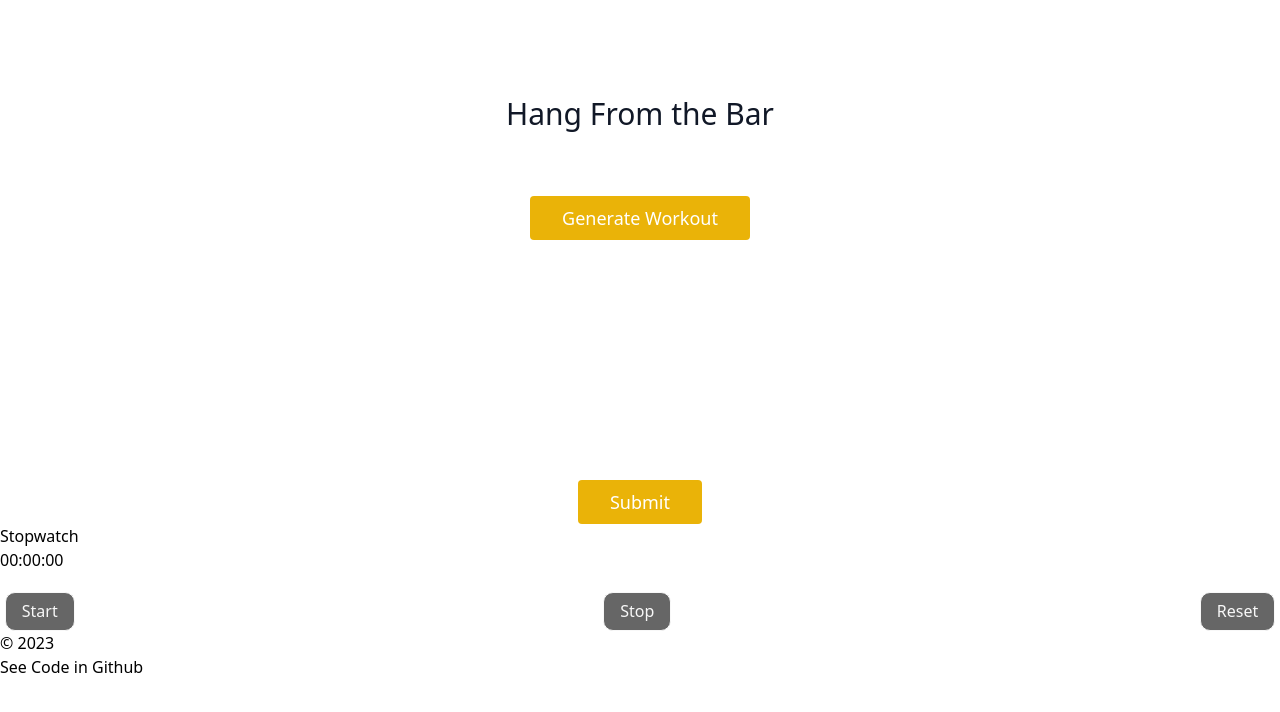
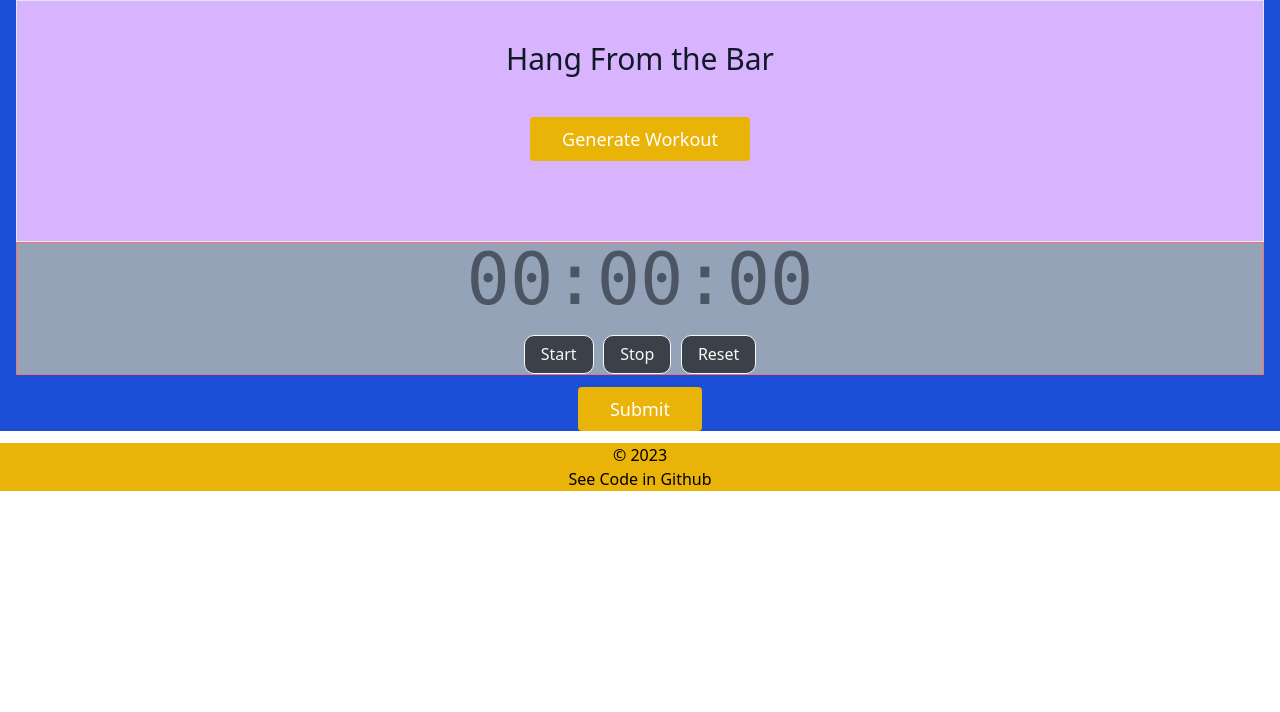
Before and after one commit to Kevindietme/hang-from-the-bar-app, a React (Create React App) app: page / in a window 1280 px wide. Shown: the top 712 px of the page. Built offline with nearby package versions, Linux system fonts and the light colour scheme.

Commit message:
Updating styling and mapping containers

```diff
--- a/src/components/Exercises.jsx
+++ b/src/components/Exercises.jsx
@@ -1,13 +1,10 @@
 import { useEffect, useState } from "react";
 import Stopwatch from "./Stopwatch";
 import Results from "./Results";
-import resetTimer from "./Stopwatch";
-
 
 export default function Exercises() {
   const [exerciseList, setExerciseList] = useState()
   const [message, setMessage] = useState()
-  //const [resultPage, setResultPage] = useState(true)
   const [finalTime, setFinalTime] = useState()
   const [showResult, setShowResult] = useState(false)
 
@@ -72,32 +69,29 @@ export default function Exercises() {
 
 return(
   <>
-    <main>
-
+    <main className="bg-blue-700">
       {showResult
       ? <Results exerciseList={exerciseList} setShowResult={setShowResult} setExerciseList={setExerciseList}/>
       :
-      <section className="text-gray-600 body-font">
+      <section className="text-gray-600 body-font border-blue-400 px-3">
 
-        <div className="button-container">
+        <div className="button-container border-3 px-1 border-purple-500">
 
           <div className="exercise-list">
             <div className="exerciseList">
 
-              <div className="container px-5 py-24 mx-auto">
-                <div className="text-center mb-20">
+              <div className="container px-5 py-10 mx-auto border px-2 bg-purple-300">
+                <div className="text-center mb-10">
                   <h1 className="sm:text-3xl text-2xl font-medium text-center title-font text-gray-900 mb-4">Hang From the Bar</h1>
-                  <button onClick={getExercises} className="flex mx-auto mt-16 text-white bg-yellow-500 border-0 py-2 px-8 focus:outline-none hover:bg-yellow-600 rounded text-lg">Generate Workout</button>
-                </div>
+                  <button onClick={getExercises} className="flex mx-auto mt-10 text-white bg-yellow-500 border-0 py-2 px-8 focus:outline-none hover:bg-yellow-600 rounded text-lg ">Generate Workout</button>
+                  </div>
                 {!exerciseList
                   ? <p className="message">{message}</p>
                   : (<div className="container flex flex-col items-center justify-center w-full mx-auto">
                     {exerciseList.map(exercise => (
                       <div key={exercise.id} className="p-2 sm:w-1/2 w-full">
-                        <div className="bg-gray-100 rounded flex p-4 h-full items-center">
+                        <div className="bg-lime-500 rounded flex p-4 h-full items-center hover:bg-violet-600 active:bg-violet-700 focus:outline-none focus:ring focus:ring-violet-300">
                           <svg fill="none" stroke="currentColor" strokeLinecap="round" strokeLinejoin="round" strokeWidth="3" className="text-yellow-500 w-6 h-6 flex-shrink-0 mr-4" viewBox="0 0 24 24">
-                            <path d="M22 11.08V12a10 10 0 11-5.93-9.14"></path>
-                            <path d="M22 4L12 14.01l-3-3"></path>
                           </svg>
                           <span className="title-font font-medium">{exercise.exerciseType}: {exercise.nameOfExercise}</span>
                         </div>
@@ -106,15 +100,13 @@ return(
                   </div>
                   )}
               </div>
-
-              <button onClick={addResults} className="flex mx-auto mt-16 text-white bg-yellow-500 border-0 py-2 px-8 focus:outline-none hover:bg-yellow-600 rounded text-lg">Submit</button>
+        <Stopwatch setFinalTime={setFinalTime} showResult={showResult}/>
+              <button onClick={addResults} className="flex mt-3 mb-3 mx-auto mt-16 text-white bg-yellow-500 border-0 py-2 px-8 focus:outline-none hover:bg-yellow-600 rounded text-lg">Submit</button>
             </div>
           </div>
         </div>
       </section>
 }
-      <Stopwatch setFinalTime={setFinalTime} showResult={showResult}/>
-
     </main>
 </>
 );}
--- a/src/components/Stopwatch.jsx
+++ b/src/components/Stopwatch.jsx
@@ -56,6 +56,8 @@ const Stopwatch = ({ setFinalTime, showResult }) => {
     setTens(0);
   };
 
+
+  //when showResult is false again, use resetTimer to set back to 0
   useEffect (() => {
     if(!showResult) {
       resetTimer()
@@ -63,14 +65,14 @@ const Stopwatch = ({ setFinalTime, showResult }) => {
   }, [showResult]);
 
   return (
-    <div className="container">
-      <h2>Stopwatch</h2>
-      <p className="time">
+    <div className="container mx-auto border border-red-400 bg-slate-400">
+      {/* <h2 className="w-fit mx-auto">Stopwatch</h2> */}
+      <p className="time w-fit mx-auto font-mono text-7xl">
         <span id="minutes">{minutes.toString().padStart(2, '0')}</span>:
         <span id="seconds">{seconds.toString().padStart(2, '0')}</span>:
         <span id="tens">{tens.toString().padStart(2, '0')}</span>
       </p>
-      <div className="buttons-container">
+      <div className="buttons-container w-fit mx-auto">
         <button onClick={startTimer} disabled={isRunning}>
           Start
         </button>
--- a/src/layout/Footer/Footer.jsx
+++ b/src/layout/Footer/Footer.jsx
@@ -4,8 +4,8 @@ const getFullYear = new Date().getFullYear();
 export default function Footer () {
 
   return (
-    <footer>
-      <p>&copy; {getFullYear}
+    <footer className="bg-yellow-500 w-full  ">
+      <p className="w-full mx-auto text-center">&copy; {getFullYear}
         <br />
         <a href={gitHubUrl} target="_blank" rel="noreferrer">See Code in Github</a>
       </p>
```
